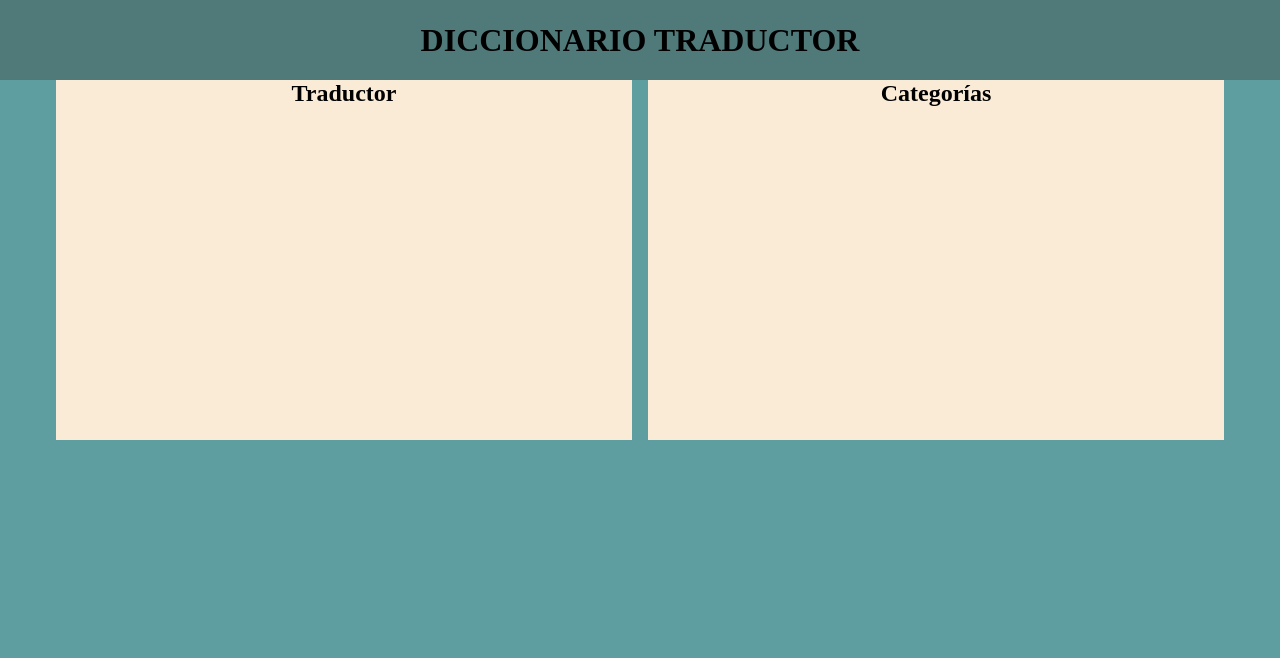
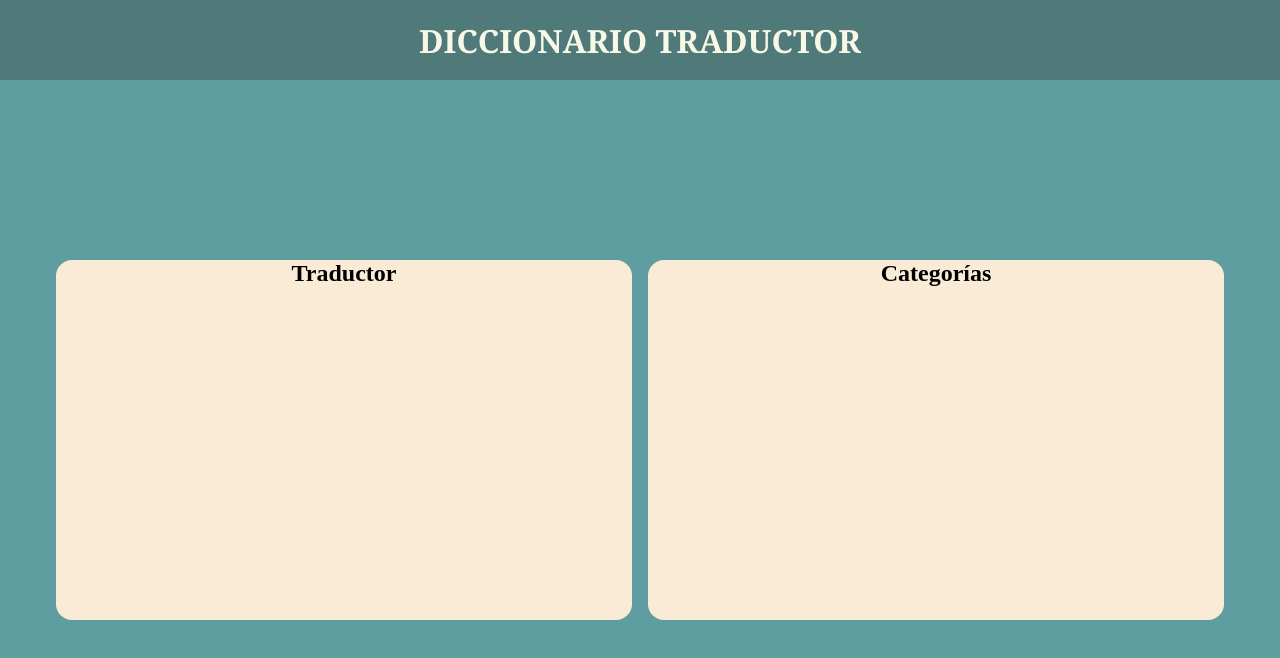
Before and after one commit to SAntiGB05/diccionarioTraductor, a plain HTML site: page index.html in a window 1280 px wide. Drawn offline with Linux system fonts and the light colour scheme.

Commit message:
first commit

```diff
--- a/styles/styles.css
+++ b/styles/styles.css
@@ -18,12 +18,19 @@ header{
     justify-content: center;
 }
 
+header h1{
+    color: rgb(247, 248, 229);
+    font-family: Georgia, 'Times New Roman', Times, serif;
+}
+
 main{
     width: 100%;
     height: 90%;
 }
 
 .conteiner{
+    width: 100%;
+    height: 100%;
     display: flex;
     align-items: center;
     justify-content: center;
@@ -33,6 +40,7 @@ main{
     width: 45vw;
     height: 45vh;
     display: flex;
+    border-radius: 16px;
     margin-right: 0.5rem;
     justify-content: center;
     background-color: antiquewhite;
@@ -42,6 +50,7 @@ main{
     width: 45vw;
     height: 45vh;
     display: flex;
+    border-radius: 16px;
     margin-left: 0.5rem;
     justify-content: center;
     background-color: antiquewhite;
```
